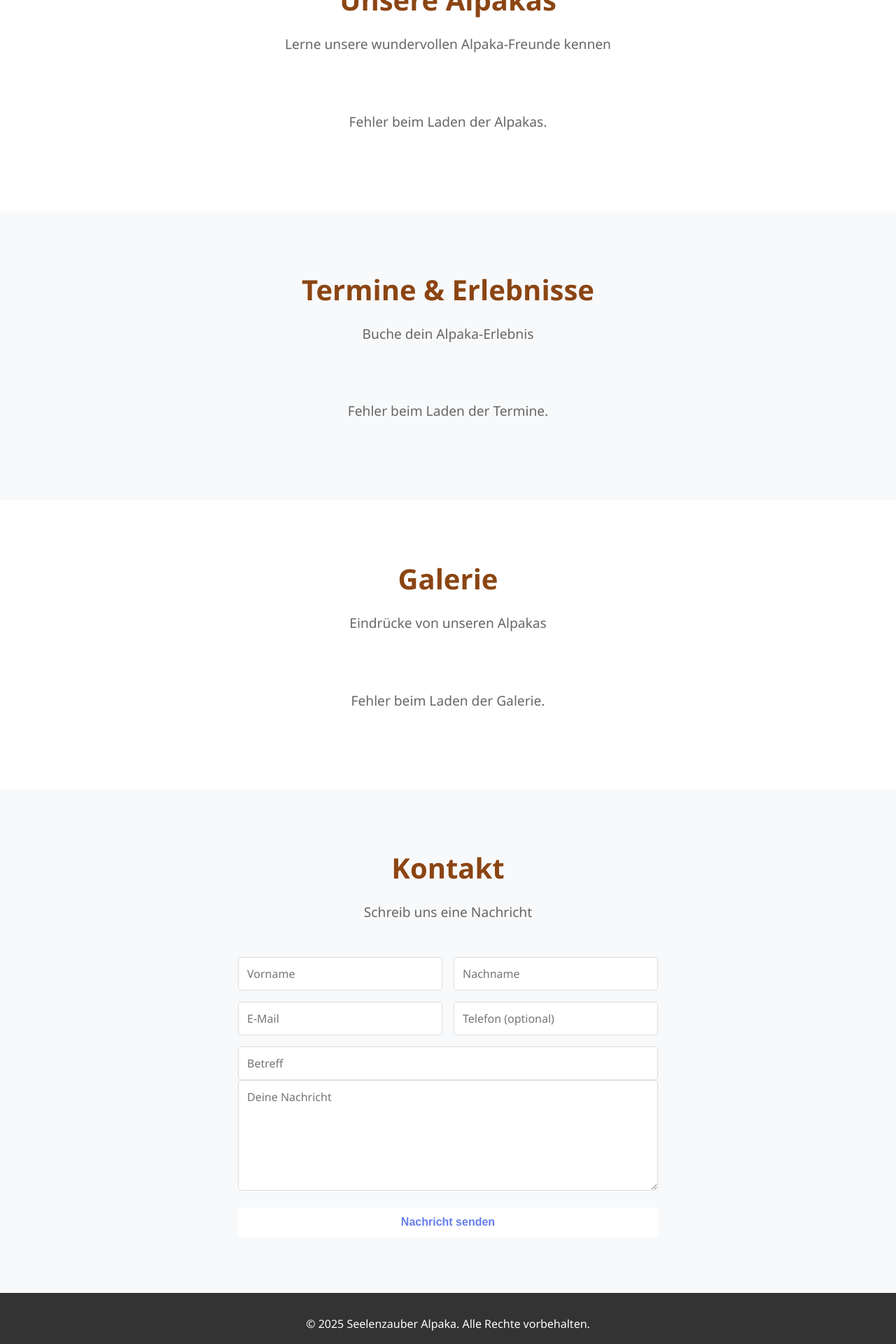
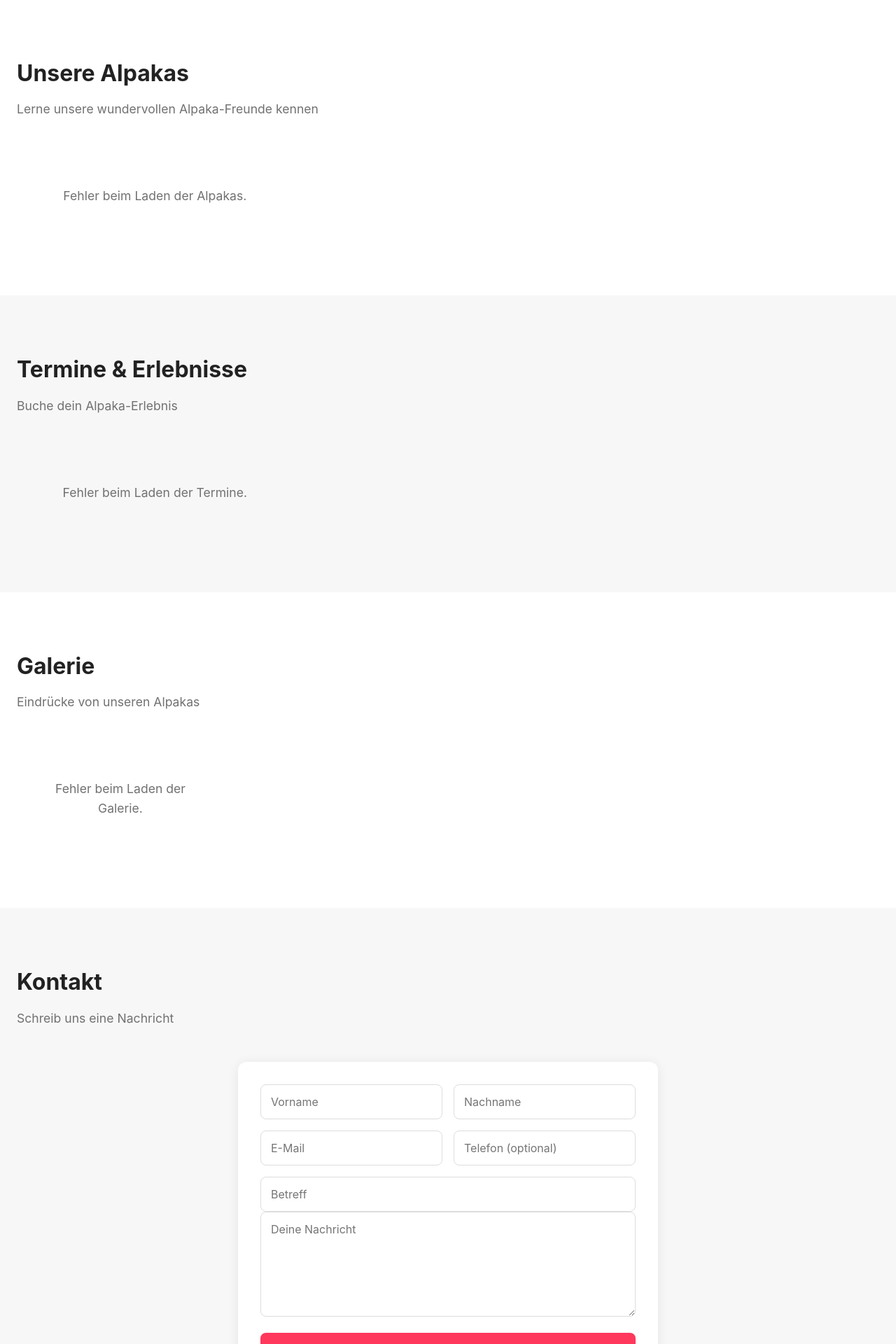
Before and after one commit to szimmermann-beep/Seelenzauber-Alpaka, a PHP site: page /frontend/index.html in a window 1280 px wide. Shown: the part 635-2555 px from the top of the page at 70% size. Run offline with PHP 8.4, Linux system fonts and the light colour scheme.

Commit message:
Update design to Airbnb-style with modern cards and layout

```diff
--- a/frontend/css/style.css
+++ b/frontend/css/style.css
@@ -6,25 +6,26 @@
 }
 
 body {
-    font-family: 'Segoe UI', Tahoma, Geneva, Verdana, sans-serif;
+    font-family: -apple-system, BlinkMacSystemFont, 'Segoe UI', Roboto, 'Helvetica Neue', Arial, sans-serif;
     line-height: 1.6;
-    color: #333;
+    color: #222;
+    background: #fff;
 }
 
 .container {
-    max-width: 1200px;
+    max-width: 1280px;
     margin: 0 auto;
-    padding: 0 20px;
+    padding: 0 24px;
 }
 
-/* Navigation */
+/* Navigation - Airbnb Style */
 .navbar {
     background: #fff;
-    box-shadow: 0 2px 10px rgba(0,0,0,0.1);
+    border-bottom: 1px solid #ebebeb;
     position: sticky;
     top: 0;
     z-index: 1000;
-    padding: 1rem 0;
+    padding: 16px 0;
 }
 
 .navbar .container {
@@ -34,155 +35,178 @@ body {
 }
 
 .logo {
-    font-size: 1.5rem;
-    font-weight: bold;
-    color: #8B4513;
+    font-size: 1.6rem;
+    font-weight: 700;
+    color: #FF385C;
+    display: flex;
+    align-items: center;
+    gap: 8px;
 }
 
 .nav-menu {
     display: flex;
     list-style: none;
-    gap: 2rem;
+    gap: 32px;
 }
 
 .nav-menu a {
     text-decoration: none;
-    color: #333;
+    color: #222;
     font-weight: 500;
-    transition: color 0.3s;
+    font-size: 14px;
+    transition: color 0.2s;
+    padding: 8px 0;
 }
 
 .nav-menu a:hover {
-    color: #8B4513;
+    color: #FF385C;
+    border-bottom: 2px solid #FF385C;
 }
 
-/* Hero Section */
+/* Hero Section - Full Width Image */
 .hero {
-    background: linear-gradient(135deg, #667eea 0%, #764ba2 100%);
+    position: relative;
+    height: 70vh;
+    min-height: 500px;
+    background: linear-gradient(rgba(0,0,0,0.3), rgba(0,0,0,0.3)),
+                url('https://images.unsplash.com/photo-1591608971362-f08b2a75731a?w=1600') center/cover;
+    display: flex;
+    align-items: center;
+    justify-content: center;
     color: white;
-    padding: 120px 20px;
     text-align: center;
 }
 
+.hero-content {
+    max-width: 800px;
+    padding: 40px;
+}
+
 .hero h1 {
-    font-size: 3rem;
-    margin-bottom: 1rem;
+    font-size: 3.5rem;
+    font-weight: 700;
+    margin-bottom: 24px;
+    letter-spacing: -1px;
 }
 
 .hero p {
     font-size: 1.5rem;
-    margin-bottom: 2rem;
+    margin-bottom: 32px;
+    font-weight: 300;
 }
 
-/* Buttons */
+/* Buttons - Airbnb Style */
 .btn {
     display: inline-block;
-    padding: 12px 30px;
+    padding: 14px 24px;
     text-decoration: none;
-    border-radius: 5px;
-    transition: all 0.3s;
+    border-radius: 8px;
+    transition: all 0.2s;
     border: none;
     cursor: pointer;
-    font-size: 1rem;
+    font-size: 16px;
+    font-weight: 600;
 }
 
 .btn-primary {
-    background: #fff;
-    color: #667eea;
-    font-weight: bold;
+    background: #FF385C;
+    color: white;
 }
 
 .btn-primary:hover {
-    transform: translateY(-2px);
-    box-shadow: 0 5px 20px rgba(0,0,0,0.2);
+    background: #E31C5F;
+    transform: scale(1.02);
 }
 
 /* Sections */
 .section {
-    padding: 80px 20px;
+    padding: 80px 0;
 }
 
 .section h2 {
-    text-align: center;
-    font-size: 2.5rem;
-    margin-bottom: 1rem;
-    color: #8B4513;
+    font-size: 2rem;
+    margin-bottom: 12px;
+    color: #222;
+    font-weight: 700;
 }
 
 .section-intro {
-    text-align: center;
-    font-size: 1.2rem;
-    color: #666;
-    margin-bottom: 3rem;
+    font-size: 1.1rem;
+    color: #717171;
+    margin-bottom: 48px;
 }
 
 .bg-light {
-    background: #f8f9fa;
+    background: #f7f7f7;
 }
 
-/* Grid */
+/* Grid - Airbnb Style */
 .grid {
     display: grid;
-    grid-template-columns: repeat(auto-fit, minmax(300px, 1fr));
-    gap: 2rem;
+    grid-template-columns: repeat(auto-fill, minmax(320px, 1fr));
+    gap: 24px;
 }
 
-/* Card */
+/* Card - Airbnb Style */
 .card {
     background: white;
-    border-radius: 10px;
+    border-radius: 12px;
     overflow: hidden;
-    box-shadow: 0 5px 15px rgba(0,0,0,0.1);
-    transition: transform 0.3s;
+    transition: transform 0.2s, box-shadow 0.2s;
+    cursor: pointer;
 }
 
 .card:hover {
-    transform: translateY(-5px);
-    box-shadow: 0 10px 25px rgba(0,0,0,0.15);
+    transform: translateY(-4px);
+    box-shadow: 0 8px 28px rgba(0,0,0,0.12);
 }
 
 .card-img {
     width: 100%;
-    height: 250px;
+    height: 280px;
     object-fit: cover;
     background: linear-gradient(135deg, #667eea 0%, #764ba2 100%);
 }
 
 .card-content {
-    padding: 1.5rem;
+    padding: 16px;
 }
 
 .card h3 {
-    font-size: 1.5rem;
-    margin-bottom: 0.5rem;
-    color: #8B4513;
+    font-size: 1.3rem;
+    margin-bottom: 8px;
+    color: #222;
+    font-weight: 600;
 }
 
 .card p {
-    color: #666;
-    margin-bottom: 0.5rem;
+    color: #717171;
+    margin-bottom: 8px;
+    font-size: 0.95rem;
 }
 
 .card-meta {
     display: flex;
-    gap: 1rem;
+    gap: 8px;
     flex-wrap: wrap;
-    margin-top: 1rem;
+    margin-top: 12px;
 }
 
 .badge {
     display: inline-block;
-    padding: 5px 10px;
-    background: #e9ecef;
-    border-radius: 5px;
-    font-size: 0.9rem;
-    color: #495057;
+    padding: 6px 12px;
+    background: #f7f7f7;
+    border-radius: 20px;
+    font-size: 0.85rem;
+    color: #222;
+    font-weight: 500;
 }
 
 /* Termin Card */
 .termin-card {
     display: flex;
     flex-direction: column;
+    height: 100%;
 }
 
 .termin-info {
@@ -190,41 +214,48 @@ body {
 }
 
 .termin-price {
-    font-size: 1.8rem;
-    font-weight: bold;
-    color: #667eea;
-    margin: 1rem 0;
+    font-size: 1.6rem;
+    font-weight: 600;
+    color: #222;
+    margin: 16px 0;
+}
+
+.termin-price span {
+    font-size: 1rem;
+    font-weight: 400;
+    color: #717171;
 }
 
 .termin-date {
-    font-size: 1.1rem;
-    color: #495057;
-    margin-bottom: 1rem;
+    font-size: 0.95rem;
+    color: #717171;
+    margin-bottom: 12px;
 }
 
 .btn-book {
     width: 100%;
-    background: #667eea;
+    background: #FF385C;
     color: white;
-    margin-top: 1rem;
+    margin-top: 16px;
 }
 
 .btn-book:hover {
-    background: #5568d3;
+    background: #E31C5F;
 }
 
-/* Gallery */
+/* Gallery - Pinterest Style */
 .gallery {
     display: grid;
-    grid-template-columns: repeat(auto-fit, minmax(250px, 1fr));
-    gap: 1rem;
+    grid-template-columns: repeat(auto-fill, minmax(280px, 1fr));
+    gap: 16px;
 }
 
 .gallery-item {
     aspect-ratio: 1;
     overflow: hidden;
-    border-radius: 10px;
+    border-radius: 12px;
     cursor: pointer;
+    position: relative;
 }
 
 .gallery-item img {
@@ -235,30 +266,41 @@ body {
 }
 
 .gallery-item:hover img {
-    transform: scale(1.1);
+    transform: scale(1.05);
 }
 
-/* Contact Form */
+/* Contact Form - Airbnb Style */
 .contact-form {
     max-width: 600px;
     margin: 0 auto;
+    background: white;
+    padding: 32px;
+    border-radius: 12px;
+    box-shadow: 0 2px 16px rgba(0,0,0,0.08);
 }
 
 .form-row {
     display: grid;
     grid-template-columns: 1fr 1fr;
-    gap: 1rem;
-    margin-bottom: 1rem;
+    gap: 16px;
+    margin-bottom: 16px;
 }
 
 .contact-form input,
 .contact-form textarea {
     width: 100%;
-    padding: 12px;
+    padding: 14px;
     border: 1px solid #ddd;
-    border-radius: 5px;
+    border-radius: 8px;
     font-size: 1rem;
     font-family: inherit;
+    transition: border-color 0.2s;
+}
+
+.contact-form input:focus,
+.contact-form textarea:focus {
+    outline: none;
+    border-color: #222;
 }
 
 .contact-form textarea {
@@ -267,13 +309,13 @@ body {
 
 .contact-form button {
     width: 100%;
-    margin-top: 1rem;
+    margin-top: 16px;
 }
 
 .message {
-    margin-top: 1rem;
-    padding: 1rem;
-    border-radius: 5px;
+    margin-top: 16px;
+    padding: 16px;
+    border-radius: 8px;
     display: none;
 }
 
@@ -294,23 +336,24 @@ body {
 /* Loading */
 .loading {
     text-align: center;
-    padding: 2rem;
-    color: #666;
-    font-size: 1.2rem;
+    padding: 3rem;
+    color: #717171;
+    font-size: 1.1rem;
 }
 
 /* Footer */
 .footer {
-    background: #333;
-    color: white;
+    background: #f7f7f7;
+    border-top: 1px solid #ebebeb;
     text-align: center;
-    padding: 2rem 0;
+    padding: 48px 0;
+    color: #717171;
 }
 
 /* Responsive */
 @media (max-width: 768px) {
     .nav-menu {
-        gap: 1rem;
+        gap: 16px;
     }
 
     .hero h1 {
@@ -318,10 +361,14 @@ body {
     }
 
     .hero p {
-        font-size: 1.2rem;
+        font-size: 1.1rem;
     }
 
     .form-row {
         grid-template-columns: 1fr;
     }
+
+    .grid {
+        grid-template-columns: 1fr;
+    }
 }
```
